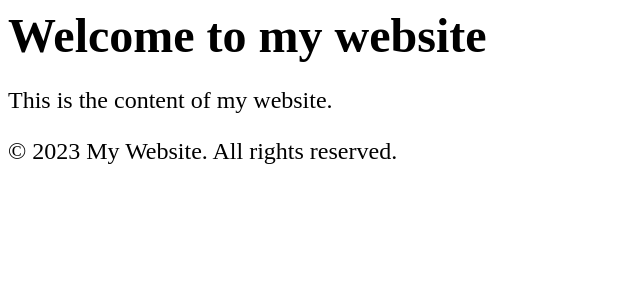
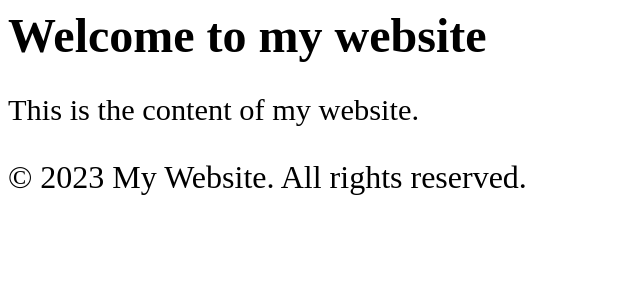
Before and after one commit to acciojob/page-layout-arbaj-saifi, a React app: page / in a window 1280 px wide. Shown: the top 300 px of the page, without its empty margins (0-640 px from the left). Built offline with nearby package versions, Linux system fonts and the light colour scheme.

Commit message:
initial commit

```diff
--- a/src/styles/App.css
+++ b/src/styles/App.css
@@ -3,10 +3,10 @@
     font-weight: bold;
 }
 .footer{
-    font-size: 1.5rem;
-    font-size: 500;
+    font-size: 2rem;
+    font-size: 700;
 }
 p{
-    font-size: 1.5rem;
+    font-size: 1.9rem;
      font-size: 500;
 }
```
